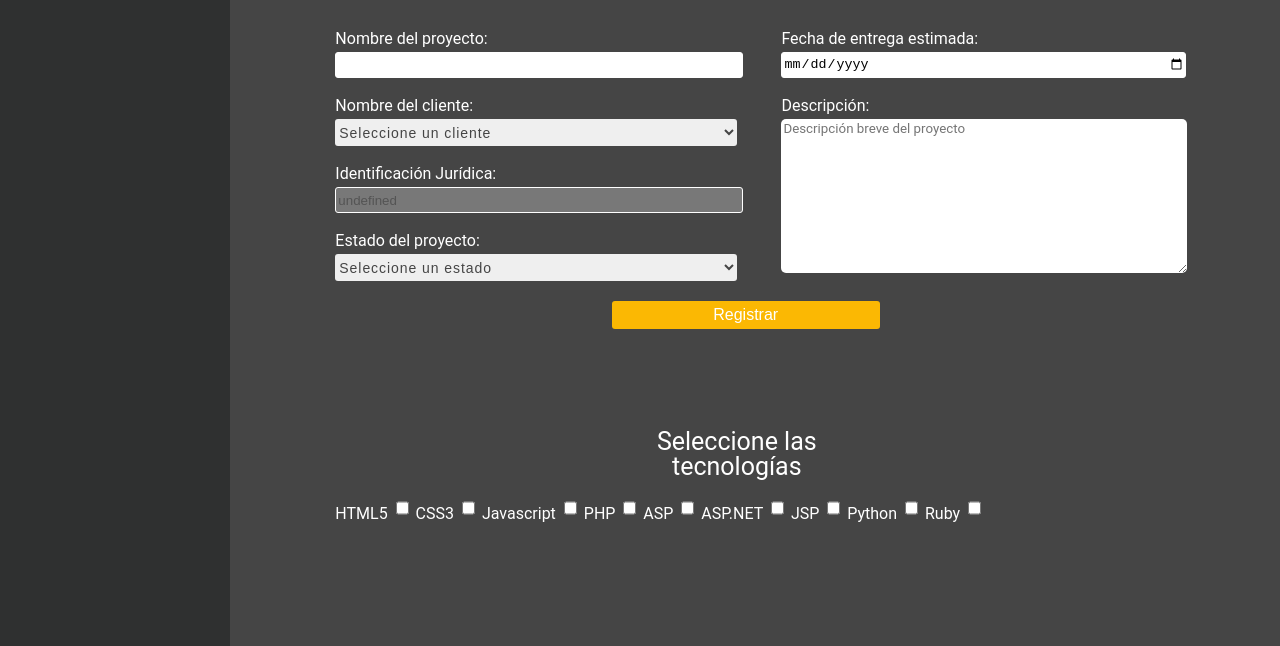
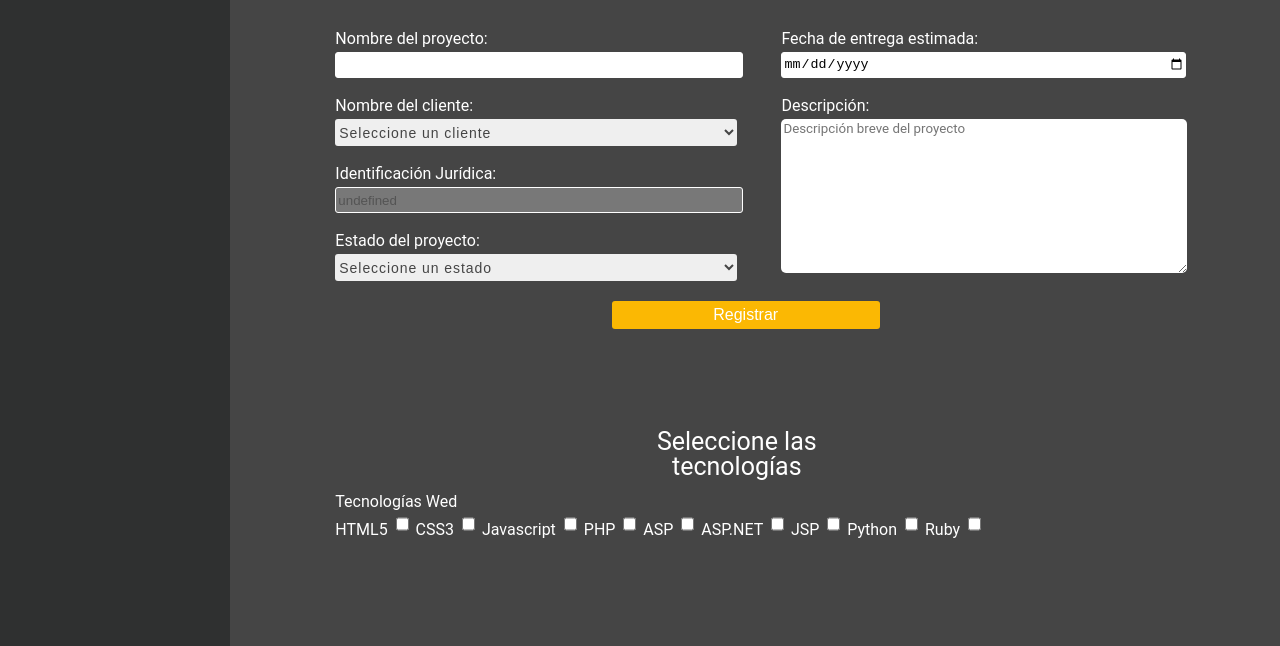
Before and after one commit to IRamses07/Proyecto1, a website: page public/registrarProyecto.html in a window 1280 px wide. Shown: the part 201-847 px from the top of the page. Drawn offline with Linux system fonts and the light colour scheme; some packages are replaced by stand-ins of ours; no server answers; sample sign-in values are in the browser's storage; a script that the page names is missing.

Commit message:
add titutolo a las tecnogias

```diff
--- a/public/registrarProyecto.html
+++ b/public/registrarProyecto.html
@@ -110,7 +110,7 @@
                 <form action="">
 
                     <div class="tecWed">
-
+                        <h3>Tecnologías Wed</h3>
                         <label for="">HTML5</label>
                         <input type="checkbox" value="HTML5" id="html5">
 
```
